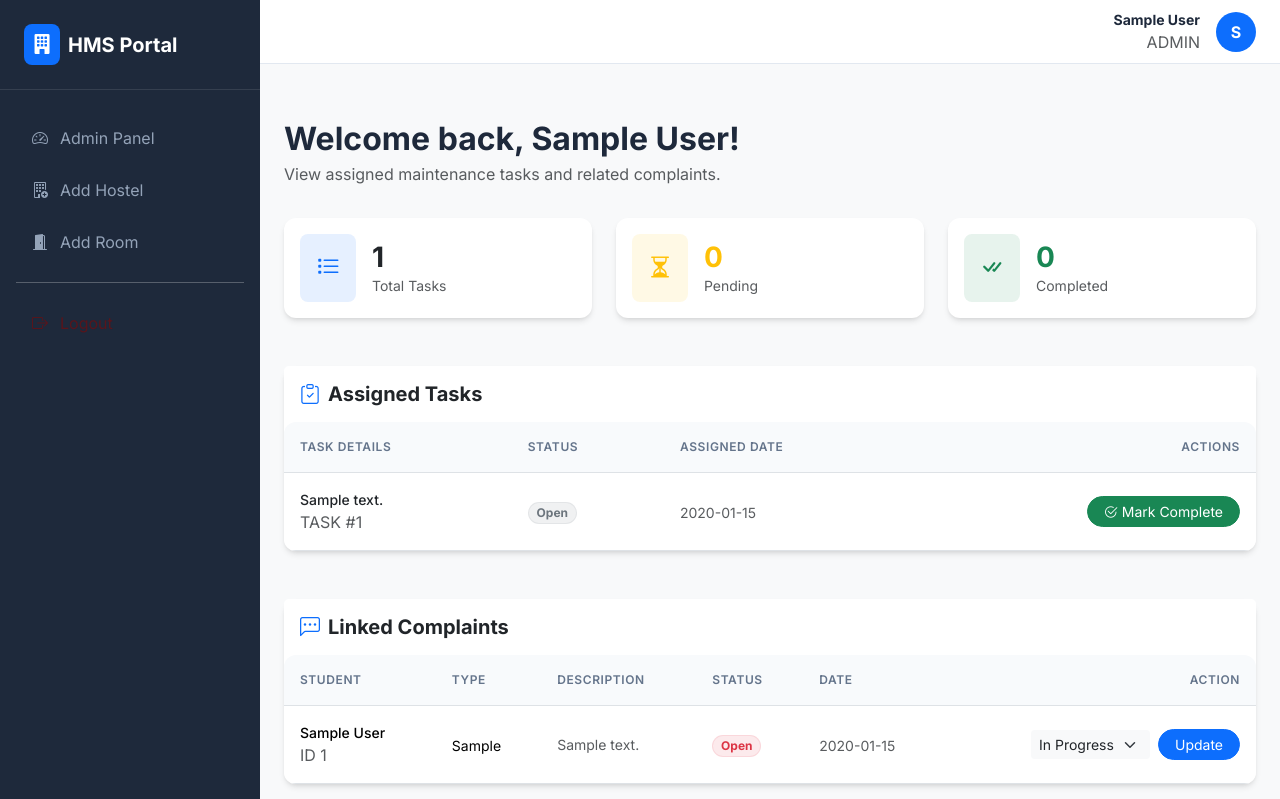
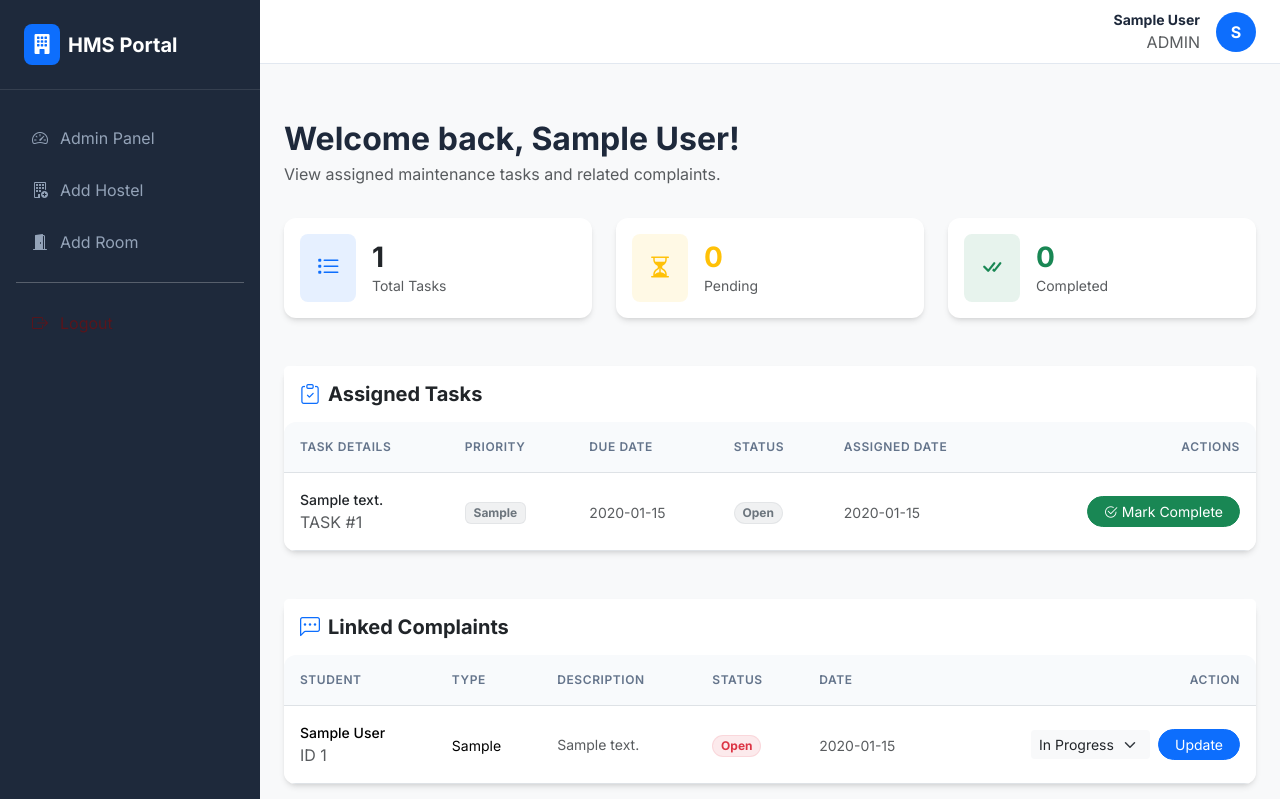
Before and after one commit to Ankit8804Sharma/Hostel-Management, a Flask app: page /staff/dashboard in a window 1280 px wide. Shown: the top 799 px of the page. Run offline with Flask 3, Linux system fonts and the light colour scheme; a user stored in the database is signed in; tables that the repository leaves empty hold one stand-in row (values such as "Sample post"); some libraries are stand-ins or nearby versions.

Commit message:
upgrade task management with priority, due date, delete

```diff
--- a/app/models.py
+++ b/app/models.py
@@ -238,7 +238,10 @@ class TaskAllocation(db.Model):
     description = db.Column(db.Text, nullable=False)
     staff_id = db.Column(db.Integer, db.ForeignKey('staff_members.staff_id'), nullable=False)
     assigned_date = db.Column(db.Date, nullable=False)
+    due_date = db.Column(db.Date, nullable=True)
     completed_date = db.Column(db.Date, nullable=True)
     status = db.Column(db.String(50), nullable=False)
+    priority = db.Column(db.String(20), nullable=False, default='Medium')
+    notes = db.Column(db.Text, nullable=True)
 
     staff = db.relationship('StaffMember', back_populates='tasks')
--- a/app/routes/warden.py
+++ b/app/routes/warden.py
@@ -1,7 +1,7 @@
 import csv
 import io
 import json
-from datetime import date, timedelta
+from datetime import date, timedelta, datetime
 from functools import wraps
 
 from flask import Blueprint, Response, abort, flash, redirect, render_template, request, url_for
@@ -412,10 +412,16 @@ def new_task():
             flash('Invalid staff ID.', 'error')
             return redirect(url_for('warden.new_task'))
 
+        priority = request.form.get('priority', 'Medium').strip()
+        due_date_raw = request.form.get('due_date', '').strip()
+        due_date = datetime.strptime(due_date_raw, '%Y-%m-%d').date() if due_date_raw else None
+
         task = TaskAllocation(
             description=description,
             staff_id=staff_id,
             assigned_date=date.today(),
+            due_date=due_date,
+            priority=priority,
             status='Pending'
         )
         db.session.add(task)
@@ -429,6 +435,22 @@ def new_task():
     # GET: show form
     staff_members = StaffMember.query.order_by(StaffMember.name).all()
     return render_template('warden/new_task.html', staff_members=staff_members)
+
+
+@warden_bp.route('/task/<int:task_id>/delete', methods=['POST'])
+@login_required
+@warden_only
+def delete_task(task_id):
+    """Delete a task."""
+    task = db.session.get(TaskAllocation, task_id)
+    if not task:
+        abort(404)
+
+    db.session.delete(task)
+    db.session.commit()
+    flash('Task deleted.', 'success')
+    return redirect(url_for('warden.dashboard'))
+
 
 
 @warden_bp.route('/room-management')
--- a/app/templates/staff/dashboard.html
+++ b/app/templates/staff/dashboard.html
@@ -93,6 +93,8 @@
             <thead>
               <tr>
                 <th>Task Details</th>
+                <th>Priority</th>
+                <th>Due Date</th>
                 <th>Status</th>
                 <th>Assigned Date</th>
                 <th class="text-end">Actions</th>
@@ -105,6 +107,17 @@
                   <span class="small fw-medium text-dark d-block text-truncate" style="max-width: 250px;">{{ task.description }}</span>
                   <span class="text-muted smallest text-uppercase">Task #{{ task.task_id }}</span>
                 </td>
+                <td>
+                  {% set p = task.priority|lower %}
+                  {% if p == 'high' %}
+                    <span class="badge bg-danger bg-opacity-10 text-danger border border-danger border-opacity-10">{{ task.priority }}</span>
+                  {% elif p == 'medium' %}
+                    <span class="badge bg-warning bg-opacity-10 text-warning border border-warning border-opacity-10">{{ task.priority }}</span>
+                  {% else %}
+                    <span class="badge bg-secondary bg-opacity-10 text-secondary border border-secondary border-opacity-10">{{ task.priority }}</span>
+                  {% endif %}
+                </td>
+                <td><span class="text-muted small">{{ task.due_date if task.due_date else '—' }}</span></td>
                 <td>{{ task_status_badge(task.status) }}</td>
                 <td><span class="text-muted small">{{ task.assigned_date }}</span></td>
                 <td class="text-end">
```
Also changed, not shown: app/templates/warden/dashboard.html (+22 -0 lines), app/templates/warden/new_task.html (+14 -1 lines).
